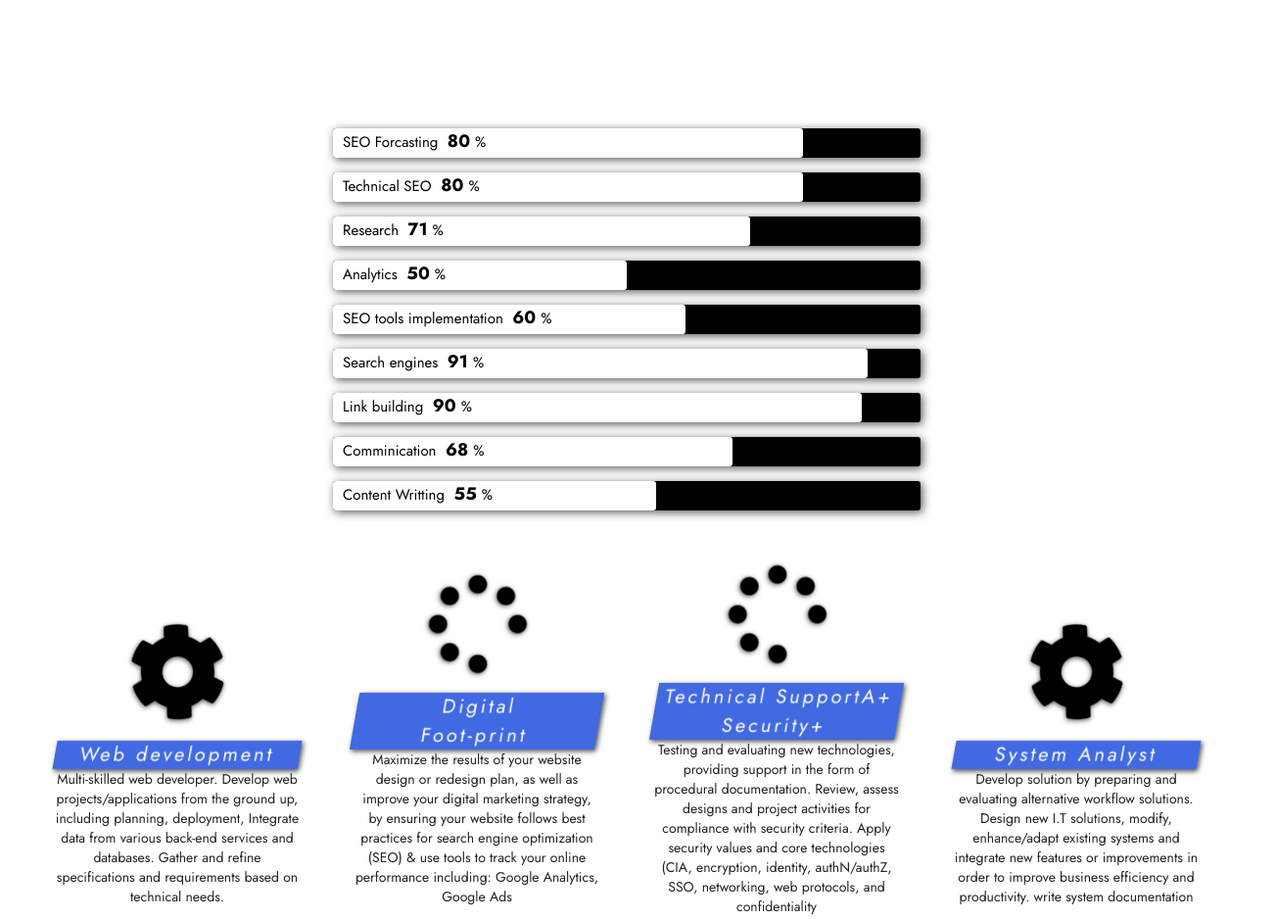
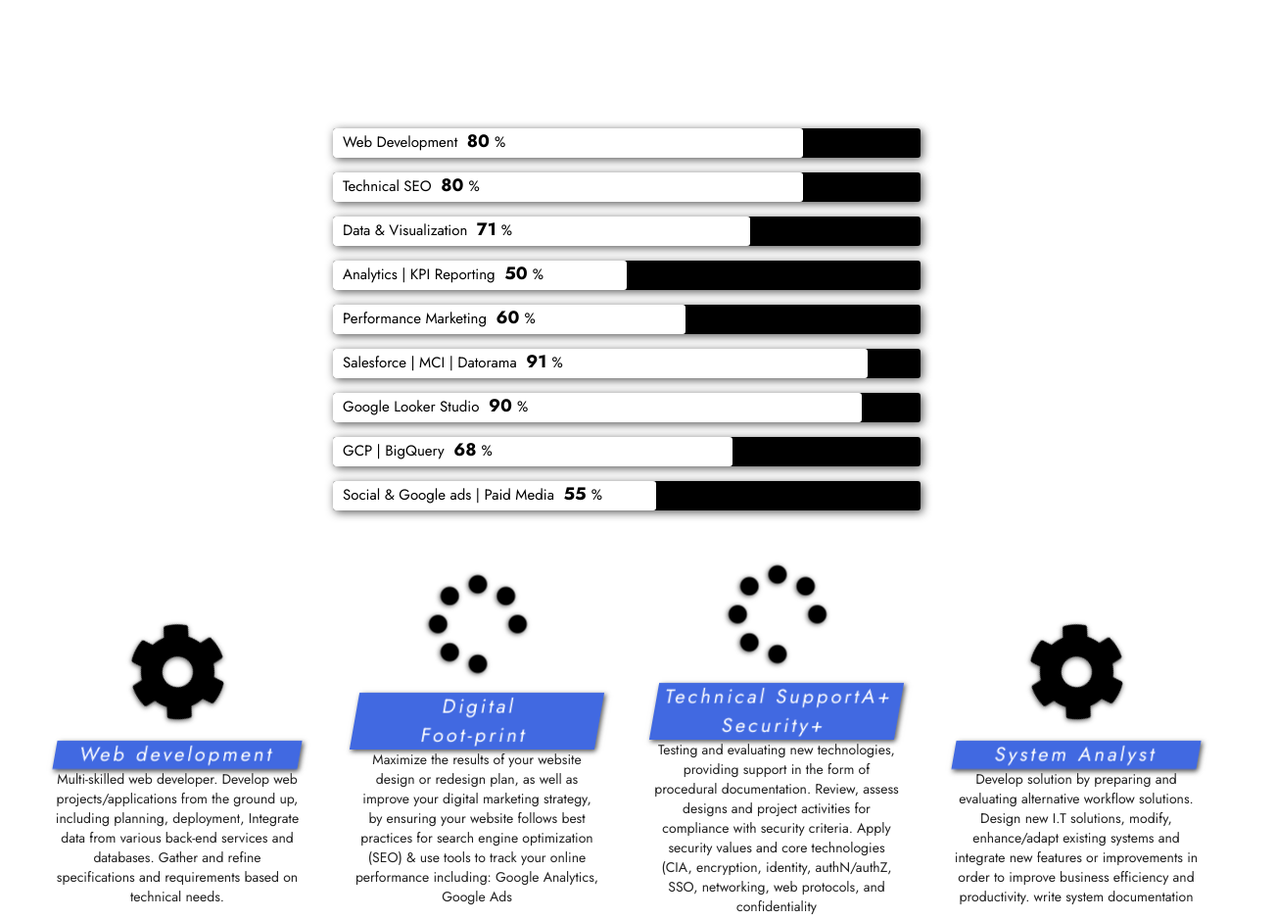
Before and after one commit to dDigitalDev/myportfolio, a plain HTML site: page index.html in a window 1280 px wide. Shown: the part 1060-1998 px from the top of the page at 98% size, 1303 px wide, since content can reach past the window. Drawn offline with Linux system fonts and the light colour scheme.

Commit message:
Optimization = null

```diff
--- a/index.html
+++ b/index.html
@@ -60,9 +60,9 @@
       <!-- Section 1 -->
       <section class="section-1 center" id="section-1">
         <h1 class="section-1-heading">
-          SEO Specialist
+          Data | Web Development & Digital Media Advertising Specialist
         </h1>
-        <img src="images/Ofentse.jpeg" alt="M.C Nkuna" class="person-img" />
+        <img src="images/20210123_231819.jpg" alt="M.C Nkuna" class="person-img" />
         <h3 class="person-name"></h3>
         <a href="#section-3" class="section-1-btn">Projects</a>
       </section>
@@ -84,7 +84,7 @@
         <div class="progress-bars-wrapper">
           <div class="progress-bar">
             <p class="progress-text">
-              SEO Forcasting
+              Web Development
               <span></span>%
             </p>
             <div class="progress-percent"></div>
@@ -98,49 +98,49 @@
           </div>
           <div class="progress-bar">
             <p class="progress-text">
-              Research
+              Data & Visualization
               <span></span>%
             </p>
             <div class="progress-percent"></div>
           </div>
           <div class="progress-bar">
             <p class="progress-text">
-              Analytics
+              Analytics | KPI Reporting
               <span></span>%
             </p>
             <div class="progress-percent"></div>
           </div>
           <div class="progress-bar">
             <p class="progress-text">
-              SEO tools implementation
+              Performance Marketing
               <span></span>%
             </p>
             <div class="progress-percent"></div>
           </div>
           <div class="progress-bar">
             <p class="progress-text">
-              Search engines
+              Salesforce | MCI | Datorama
               <span></span>%
             </p>
             <div class="progress-percent"></div>
           </div>
           <div class="progress-bar">
             <p class="progress-text">
-              Link building
+              Google Looker Studio
               <span></span>%
             </p>
             <div class="progress-percent"></div>
           </div>
           <div class="progress-bar">
             <p class="progress-text">
-              Comminication
+              GCP | BigQuery
               <span></span>%
             </p>
             <div class="progress-percent"></div>
           </div>
           <div class="progress-bar">
             <p class="progress-text">
-              Content Writting
+              Social & Google ads | Paid Media
               <span></span>%
             </p>
             <div class="progress-percent"></div>
--- a/style.css
+++ b/style.css
@@ -186,7 +186,7 @@
       rgba(255, 255, 255, 0.2),
       rgba(255, 255, 255, 0.3)
     ),
-    url(images/images\ -\ progetti-seo.jpg) center no-repeat;
+    url(images/images\ -\ 2021-01-23T230640.632.jpeg) center no-repeat;
   background-size: cover;
   flex-direction: column;
 }
```
